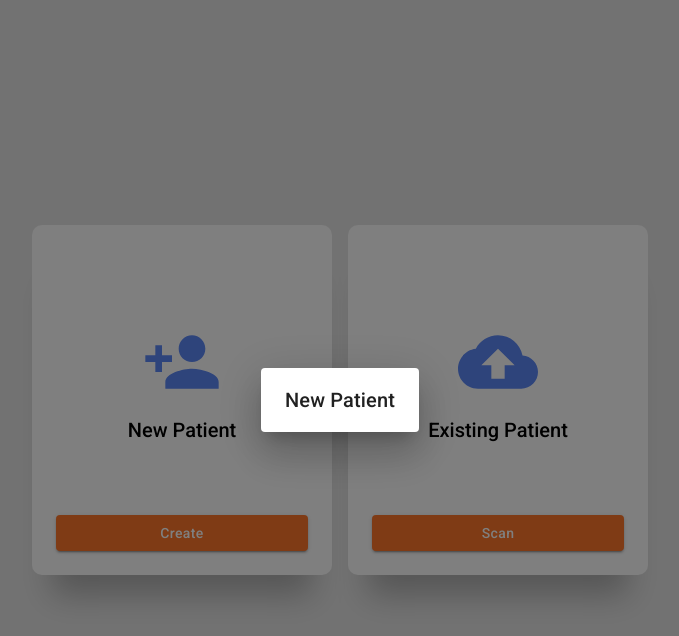
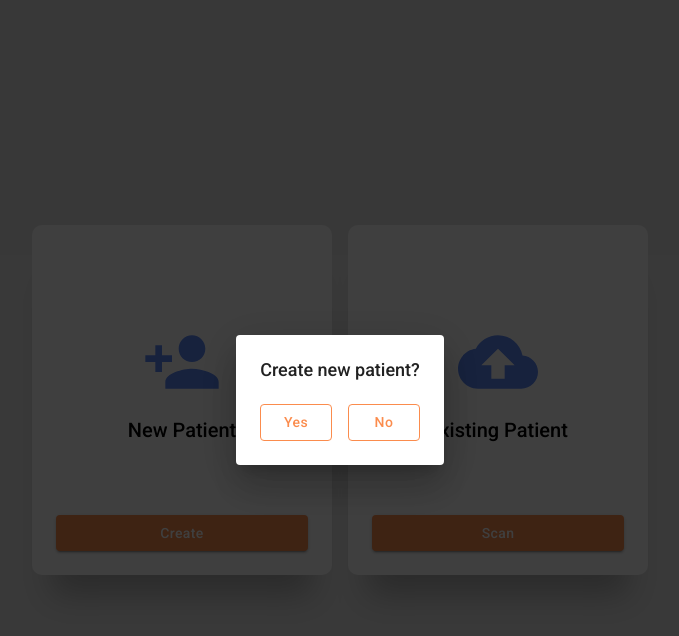
Before and after one commit to AshsGit/pta-app, a React (Create React App) app in the folder client/: page / in a window 1280 px wide. Both pictures are taken after a click on the button "Create". Shown: the top 636 px of the page, without its empty margins (300-979 px from the left). Built offline with nearby package versions, Linux system fonts and the light colour scheme.

Commit message:
Implemented new patient dialog and refactored buttons to common component file.

```diff
--- a/client/src/App.css
+++ b/client/src/App.css
@@ -47,3 +47,7 @@
   min-height: 100vh;
   padding: 1rem;
 }
+
+a {
+  text-decoration: none;
+}
--- a/client/src/App.tsx
+++ b/client/src/App.tsx
@@ -13,8 +13,8 @@ function App() {
     <div className="App">
       <Router>
         <Route exact={true} path="/" component={Home} />
-        <Route exact={true} path="/dashboard" component={PatientDashboard} />
-        <Route exact={true} path="/history" component={PatientHistory} />
+        <Route exact={true} path="/dashboard/:id" component={PatientDashboard} />
+        <Route exact={true} path="/history/:id" component={PatientHistory} />
         <Route exact={true} path="/WPTAS" component={WPTASForm} />
         <Route exact={true} path="/ABS" component={ABSForm} />
       </Router>
--- a/client/src/components/dialogs/ExistingPatientDialog.tsx
+++ b/client/src/components/dialogs/ExistingPatientDialog.tsx
@@ -2,11 +2,11 @@ import React from 'react';
 import Dialog from '@material-ui/core/Dialog';
 import MuiDialogTitle from '@material-ui/core/DialogTitle';
 import TextField from '@material-ui/core/TextField';
-import Button from '@material-ui/core/Button';
 import DialogContent from '@material-ui/core/DialogContent';
 import IconButton from '@material-ui/core/IconButton';
 import CloseIcon from '@material-ui/icons/Close';
 import CropFree from '@material-ui/icons/CropFree';
+import { OutlineButton } from '../layout/Buttons';
 import { Theme, withStyles } from '@material-ui/core/styles';
 import { Styles } from '@material-ui/core/styles/withStyles';
 import { LockOpen } from '@material-ui/icons';
@@ -43,10 +43,9 @@ const styles: Styles<Theme, any> = (theme: any) => ({
   }
 });
 
-const DialogTitle = withStyles(styles)((props: any) => {
-  const { children, classes, onClose, ...other } = props;
+const DialogTitle = withStyles(styles)(({ children, classes, onClose }: any) => {
   return (
-    <MuiDialogTitle {...other}>
+    <MuiDialogTitle>
       {children}
       {onClose ? (
         <IconButton aria-label="close" className={classes.closeButton} onClick={onClose}>
@@ -68,7 +67,7 @@ const PatientCodeField = withStyles(styles)(({ classes }: any) => {
     <span style={{ marginBottom: "1rem" }}>Enter unique patient code</span>
     <form style={{ display: 'flex' }}>
       <TextField style={{ flexGrow: 1, marginRight: "1rem" }} label="Patient code" variant="outlined" />
-      <Button style={{ flexGrow: 0, color: 'var(--color-accent)', borderColor: 'var(--color-accent)'}} variant="outlined">Enter</Button>
+      <OutlineButton style={{ flexGrow: 0 }} variant="outlined">Enter</OutlineButton>
     </form>
   </div>)
 })
@@ -87,7 +86,7 @@ const Line = withStyles(styles)(({ classes }: any) => {
 
 export const ExistingPatientDialog = withStyles(styles)(({ classes, open, onClose }: any) => {
   return (
-    <Dialog fullWidth={true} open={open} onClose={onClose} aria-labelledby="simple-dialog-title">
+    <Dialog fullWidth={true} open={open} onClose={onClose} aria-label="Existing Patient Dialog">
       <DialogTitle onClose={onClose}>
         {/* Existing Patient */}
       </DialogTitle>
--- a/client/src/components/dialogs/NewPatientDialog.tsx
+++ b/client/src/components/dialogs/NewPatientDialog.tsx
@@ -1,11 +1,152 @@
-import React from 'react';
+import React, { useState } from 'react';
 import Dialog from '@material-ui/core/Dialog';
-import DialogTitle from '@material-ui/core/DialogTitle';
+import MuiDialogTitle from '@material-ui/core/DialogTitle';
+import IconButton from '@material-ui/core/IconButton';
+import CloseIcon from '@material-ui/icons/Close';
+import { Theme, withStyles } from '@material-ui/core/styles';
+import { Styles } from '@material-ui/core/styles/withStyles';
+import { FilledButton, OutlineButton } from '../layout/Buttons';
+import qr_code from '../../assets/Example_QR_Code.png';
+import CircularProgress from '@material-ui/core/CircularProgress';
+import CheckIcon from '@material-ui/icons/Check';
 
-export const NewPatientDialog = ({open, onClose}: {open: boolean, onClose: any}) => {
+const styles: Styles<Theme, any> = (theme: any) => ({
+  container: {
+    display: 'flex',
+    flexDirection: 'column',
+    justifyContent: 'space-evenly',
+    alignItems: 'stretch',
+    marginBottom: "2rem",
+    padding: "0 2rem"
+  },
+  closeButton: {
+    position: 'absolute',
+    right: theme.spacing(1),
+    top: theme.spacing(1),
+  },
+  confirmContainer: {
+    display: 'flex',
+    flexDirection: 'column',
+    padding: "1.5rem",
+    "&>:not(:last-child)": {
+      marginBottom: "1.5rem"
+    }
+  },
+  createPatientContainer: {
+    display: 'flex',
+    flexDirection: 'column',
+    alignItems: 'stretch',
+    "&>:not(:last-child)": {
+      marginBottom: "1rem"
+    },
+    "&>*": {
+      display: 'flex',
+      justifyContent: 'center'
+    }
+  },
+  buttonsContainer: {
+    display: 'flex',
+    justifyContent: 'center',
+    "&>:not(:last-child)": {
+      marginRight: "1rem"
+    },
+    "&>*": {
+      flex: "1 1 50%"
+    }
+  },
+  heading: {
+    textAlign: 'center',
+    margin: 0,
+    fontSize: "18px",
+    fontWeight: 500
+  },
+  qrcode: {
+    width: "100%",
+    maxWidth: "50vh",
+  },
+  tick: {
+    color: 'green',
+    fontSize: '1rem',
+  }
+});
+
+const ConfirmCreate = withStyles(styles)(({ classes, setDialogState, setPatientId, onClose }: any) => {
+  function createPatient(): void {
+    setDialogState('created');
+    // TODO: actually create patient in backend.
+    setTimeout(() => {
+      setPatientId('123456789')
+    }, 1000);
+  }
+  return (<div className={classes.confirmContainer}>
+    <h3 className={classes.heading}>Create new patient?</h3>
+    <div className={classes.buttonsContainer}>
+      <OutlineButton onClick={createPatient}>Yes</OutlineButton>
+      <OutlineButton onClick={onClose}>No</OutlineButton>
+    </div>
+  </div>)
+});
+
+const DialogTitle = withStyles(styles)(({ children, classes, onClose }: any) => {
   return (
-    <Dialog open={open} onClose={onClose} aria-labelledby="simple-dialog-title">
-      <DialogTitle id="simple-dialog-title">New Patient</DialogTitle>
+    <MuiDialogTitle>
+      {children}
+      {onClose ? (
+        <IconButton aria-label="close" className={classes.closeButton} onClick={onClose}>
+          <CloseIcon />
+        </IconButton>
+      ) : null}
+    </MuiDialogTitle>
+  );
+});
+
+const NewPatient = withStyles(styles)(({ classes, id }: any) => {
+  return (<div className={classes.createPatientContainer}>
+    {id === null ? (
+      <div>
+        <CircularProgress />
+      </div>
+    ) : (
+        [
+          <div>
+            <img className={classes.qrcode} src={qr_code} alt="QR Code" />
+          </div>,
+          <span>{`Unique patient code: ${id}`}</span>,
+          <div className={classes.buttonsContainer}>
+            <FilledButton onClick={() => { /* Save QR code */ }}>Save QR code</FilledButton>
+            <a href={`/dashboard/${id}`}>
+              <FilledButton style={{width: "100%"}}>Patient dashboard</FilledButton>
+            </a>
+          </div>
+        ]
+      )}
+  </div>)
+});
+
+export const NewPatientDialog = withStyles(styles)(({ classes, open, onClose }: any) => {
+  const [dialogState, setDialogState] = useState("confirm"); // 'confirm', 'created'
+  const [patientId, setPatientId] = useState(null);
+  return (
+    <Dialog maxWidth={dialogState === 'created' ? 'xs' : 'sm'} fullWidth={dialogState === 'created'} open={open} onClose={onClose} aria-label="New Patient Dialog">
+      {dialogState === 'confirm' ? (
+        <Dialog open={open} onClose={onClose} aria-label="New Patient Dialog">
+          <ConfirmCreate setDialogState={setDialogState} setPatientId={setPatientId} onClose={onClose} />
+        </Dialog>
+      ) : (
+          [
+            <DialogTitle onClose={onClose}>
+              <h3 className={classes.heading}>
+                <span>
+                  {patientId === null ? 'Creating new patient' : 'New patient created'}
+                </span>
+                {(patientId !== null && <span> <CheckIcon classes={{root: classes.tick}}/> </span>)}
+              </h3>
+            </DialogTitle>,
+            <div className={classes.container}>
+              <NewPatient id={patientId} />
+            </div>
+          ]
+        )}
     </Dialog>
   )
-}
+});
--- /dev/null
+++ b/client/src/components/layout/Buttons.tsx
@@ -0,0 +1,38 @@
+import React from 'react';
+import Button from '@material-ui/core/Button';
+import { Styles } from '@material-ui/core/styles/withStyles';
+import { Theme, withStyles } from '@material-ui/core/styles';
+
+const styles: Styles<Theme, any> = (theme: any) => ({
+  filledButton: {
+    color: 'white !important',
+    backgroundColor: 'var(--color-accent)',
+    textTransform: 'none',
+    '&:hover': {
+      backgroundColor: 'var(--color-accent-dark)',
+      color: 'white'
+    }
+  },
+  outlineButton: {
+    color: 'var(--color-accent)',
+    borderColor: 'var(--color-accent)',
+    backgroundColor: 'white',
+    textTransform: 'none',
+    '&:hover': {
+      backgroundColor: 'var(--color-accent)',
+      color: 'white'
+    }
+  }
+})
+
+export const FilledButton = withStyles(styles)(({ children, classes, onClick, ...other }: any) => {
+  return <Button className={classes.filledButton} {...other} onClick={onClick} variant="contained">
+    {children}
+  </Button>
+});
+
+export const OutlineButton = withStyles(styles)(({ children, classes, onClick, ...other }: any) => {
+  return <Button className={classes.outlineButton} {...other} onClick={onClick} variant="outlined">
+    {children}
+  </Button>
+});
--- a/client/src/components/layout/HomeCard.tsx
+++ b/client/src/components/layout/HomeCard.tsx
@@ -1,9 +1,9 @@
 import React from 'react';
-import Button from '@material-ui/core/Button';
 import PersonAdd from '@material-ui/icons/PersonAdd';
 import Backup from '@material-ui/icons/Backup';
 import { Styles } from '@material-ui/core/styles/withStyles';
 import { Theme, withStyles } from '@material-ui/core/styles';
+import { FilledButton } from './Buttons';
 
 const styles: Styles<Theme, any> = (theme: any) => ({
   card: {
@@ -38,15 +38,6 @@ const styles: Styles<Theme, any> = (theme: any) => ({
     color: 'var(--color-primary)',
     fontSize: 80
   },
-  actionButton: {
-    backgroundColor: 'var(--color-accent)',
-    color: 'white',
-    textTransform: 'none',
-    '&:hover': {
-      backgroundColor: 'var(--color-accent)',
-      color: '#FFF'
-    }
-  },
 });
 
 const Card = withStyles(styles)((props: any) => {
@@ -55,14 +46,14 @@ const Card = withStyles(styles)((props: any) => {
   let icon, button;
   if (variant === 'new') {
     icon = <PersonAdd className={classes.icon}/>;
-    button = <Button className={classes.actionButton} variant="contained" onClick={() => { openDialogFn() }}>Create</Button>
+    button = <FilledButton variant="contained" onClick={() => { openDialogFn() }}>Create</FilledButton>
   } else if (variant === 'existing') {
     icon = <Backup className={classes.icon}/>;
-    button = <Button variant="contained" className={classes.actionButton} onClick={() => { openDialogFn() }}>Scan</Button>
+    button = <FilledButton variant="contained" onClick={() => { openDialogFn() }}>Scan</FilledButton>
   }
 
   return (
-    <div className={classes.card}>
+    <div {...other} className={classes.card}>
       <div className={classes.body}>
         {icon}
         <span className={classes.label}>
--- a/client/src/index.css
+++ b/client/src/index.css
@@ -1,7 +1,11 @@
 html {
   box-sizing: border-box;
   --color-primary: #5C88F6;
-  --color-accent: #FF772B;
+  /* --color-primary-light: #5C88F6; */
+  --color-primary-dark: #455EA0;
+  --color-accent: #FB8C4D;
+  /* --color-accent-light: #FF772B; */
+  --color-accent-dark: #F3691B;
   font-family: 'Roboto', sans-serif;
 }
 *, *::before, *::after {
--- /dev/null
+++ b/client/src/types/Patient.ts
@@ -0,0 +1,5 @@
+export interface Patient {
+  patientId: PatientId;
+}
+
+export type PatientId = string;
```
Also changed, not shown: client/src/assets/Example_QR_Code.png (added).
